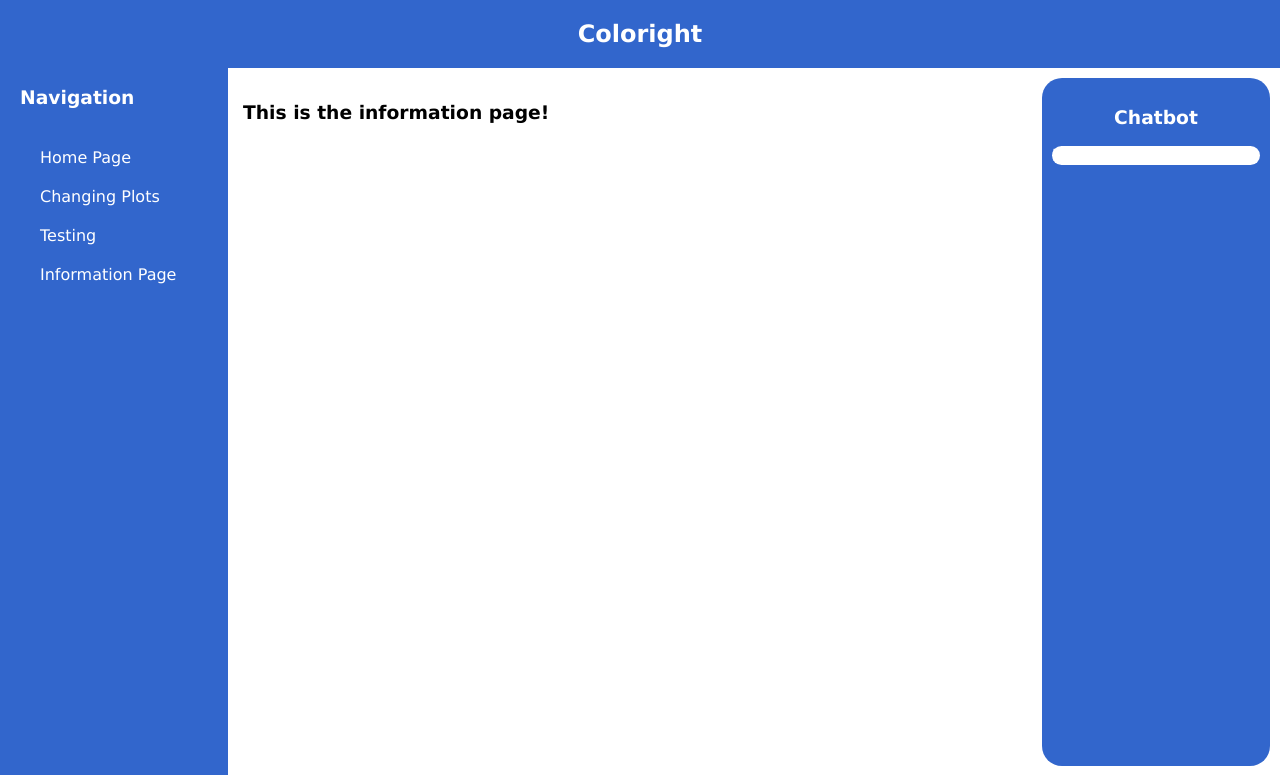
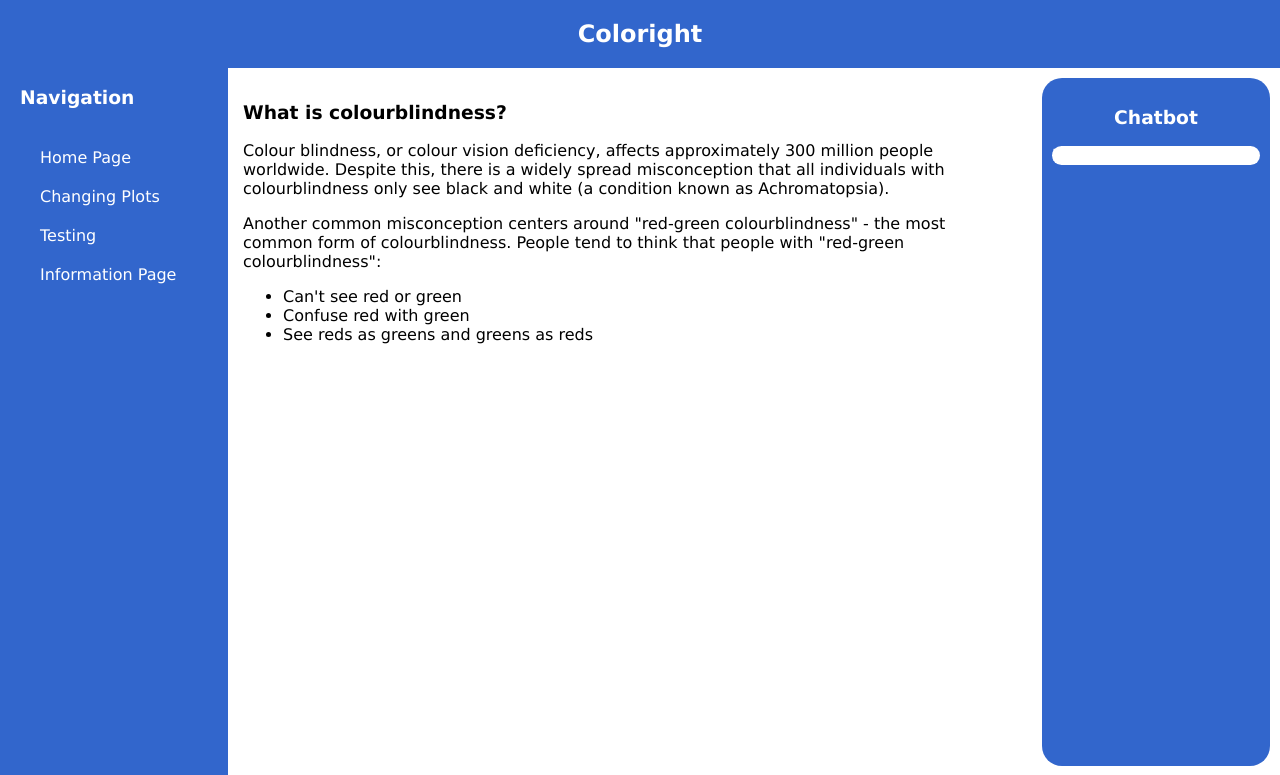
Before and after one commit to eva820/cmd-f-2024--ColoRight, a Flask app: page /info in a window 1280 px wide. Shown: the top 775 px of the page. Run offline with Flask 3, Linux system fonts and the light colour scheme.

Commit message:
info update

```diff
--- a/templates/base.html
+++ b/templates/base.html
@@ -20,13 +20,6 @@
             flex-direction: column;
             min-height: 100vh;
             margin: 0;
-        }
-        ul {
-            list-style: none;
-            margin-left: -20px;
-        }
-        ul li {
-            margin-bottom: 20px;
         }
 
         /* unvisited link */
@@ -146,14 +139,15 @@
           <main class="HolyGrail-content">
             {% block content %}
 
-            {% endblock %}</main>
+            {% endblock %}
+        </main>
           <nav class="HolyGrail-nav" style="padding-left: 20px;">
             <h3 style="margin-bottom: 40px;">Navigation</h3>
-            <ul>
-                <li><a href="/">Home Page</a></li>
-                <li><a href="/plots">Changing Plots</a></li>
-                <li><a href="/test">Testing</a></li>
-                <li><a href="/info">Information Page</a></li>
+            <ul style="list-style: none; margin-left: -20px;">
+                <li style="margin-bottom: 20px;"><a href="/">Home Page</a></li>
+                <li style="margin-bottom: 20px;"><a href="/plots">Changing Plots</a></li>
+                <li style="margin-bottom: 20px;"><a href="/test">Testing</a></li>
+                <li style="margin-bottom: 20px;"><a href="/info">Information Page</a></li>
             </ul>
           </nav>
           <aside class="HolyGrail-ads">
--- a/templates/info.html
+++ b/templates/info.html
@@ -1,9 +1,30 @@
+<head>
+    <style>
+
+    </style>
+</head>
+
+
 {% extends 'base.html' %}
 
 {% block content %}
 
-<div class="header">
-    <h3>This is the information page!</h3>
+<div>
+    <h3>What is colourblindness?</h3>
+    <p>
+        Colour blindness, or colour vision deficiency, affects approximately 300 million people worldwide.
+        Despite this, there is a widely spread misconception that all individuals with colourblindness only see black and white
+        (a condition known as Achromatopsia).
+    </p>
+    <p>
+        Another common misconception centers around "red-green colourblindness" - the most common form of colourblindness.
+        People tend to think that people with "red-green colourblindness":
+        <ul>
+            <li>Can't see red or green</li>
+            <li>Confuse red with green</li>
+            <li>See reds as greens and greens as reds</li>
+        </ul>
+    </p>
 </div>
 
 {% endblock %}
```
